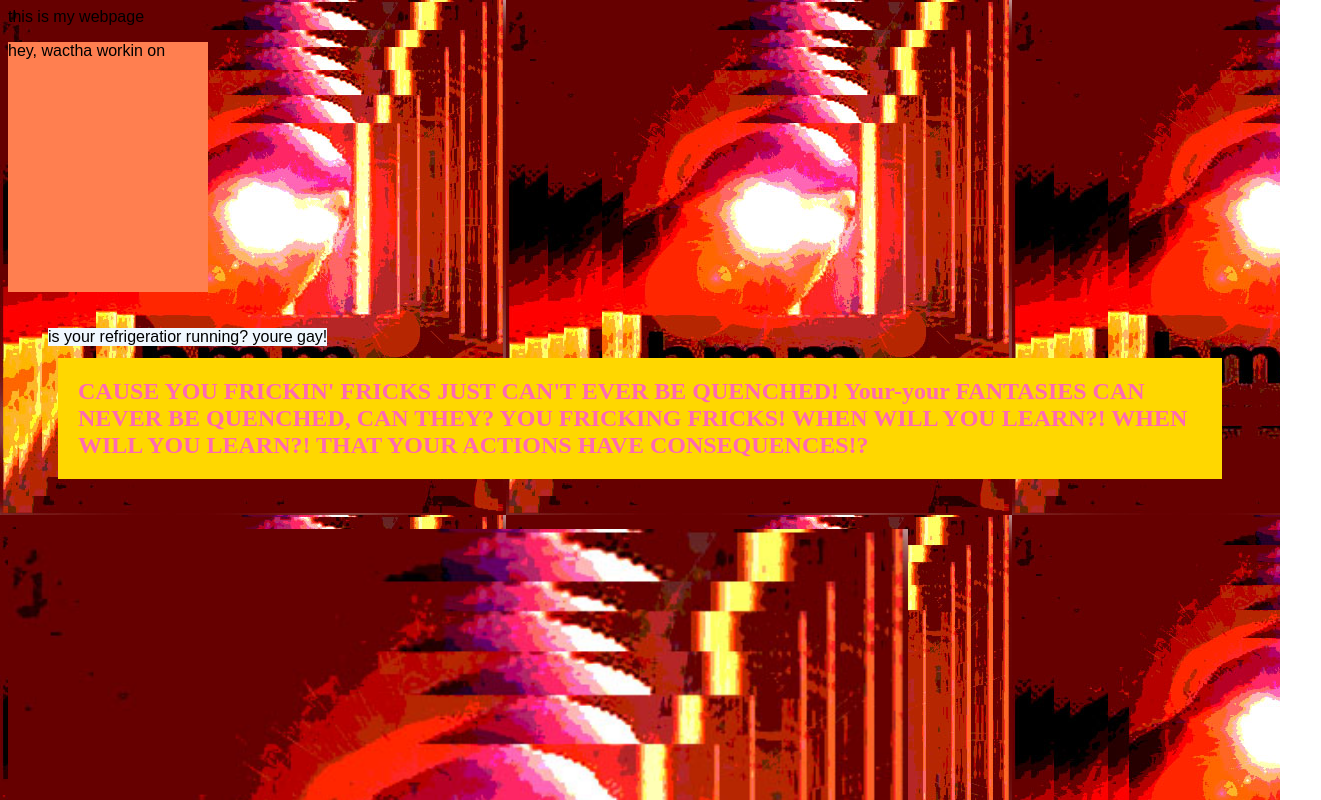
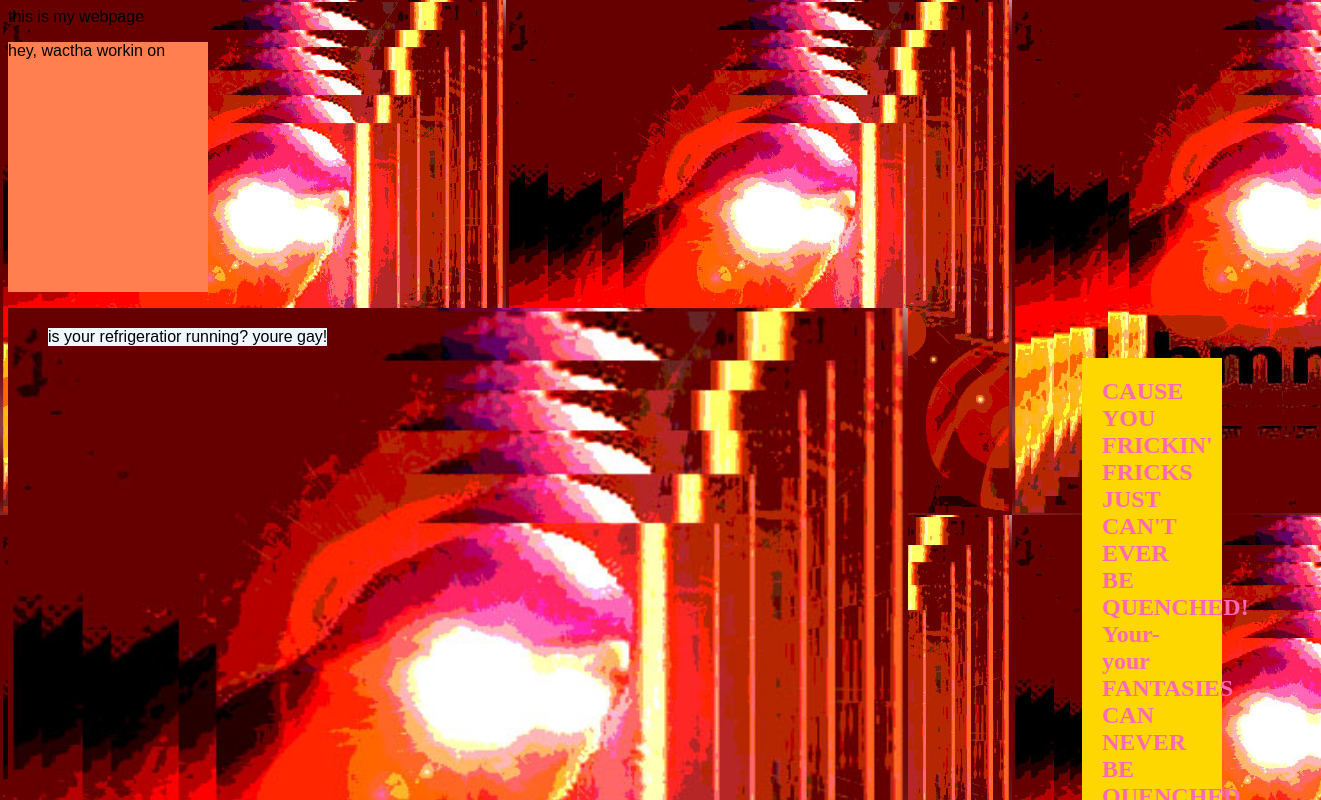
Before and after one commit to THargis078/css-intro, a plain HTML site: page index.html in a window 1280 px wide. Shown: the top 800 px of the page, 1321 px wide, since content can reach past the window. Drawn offline with Linux system fonts and the light colour scheme.

Commit message:
fixed positioning on h2

```diff
--- a/yes.css
+++ b/yes.css
@@ -37,9 +37,11 @@ body {
 h2 {
     font-family: serif;
     color: hotpink;
-    float: left;
+    float: right;
+    position: relative;
      background-color: gold;
   padding: 20px;
   margin: 50px;
-  border: 300px;
+  border: 100px;
+    width: 100px;
 }
```
